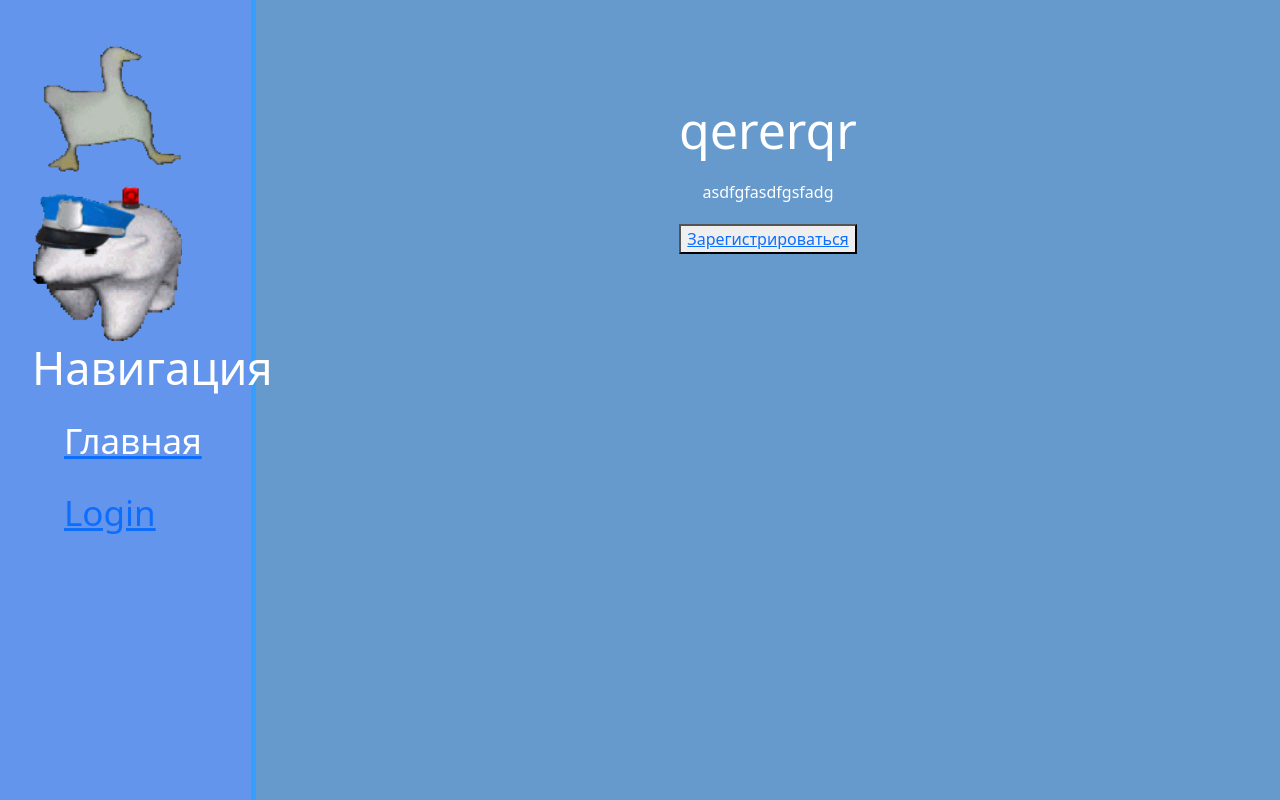
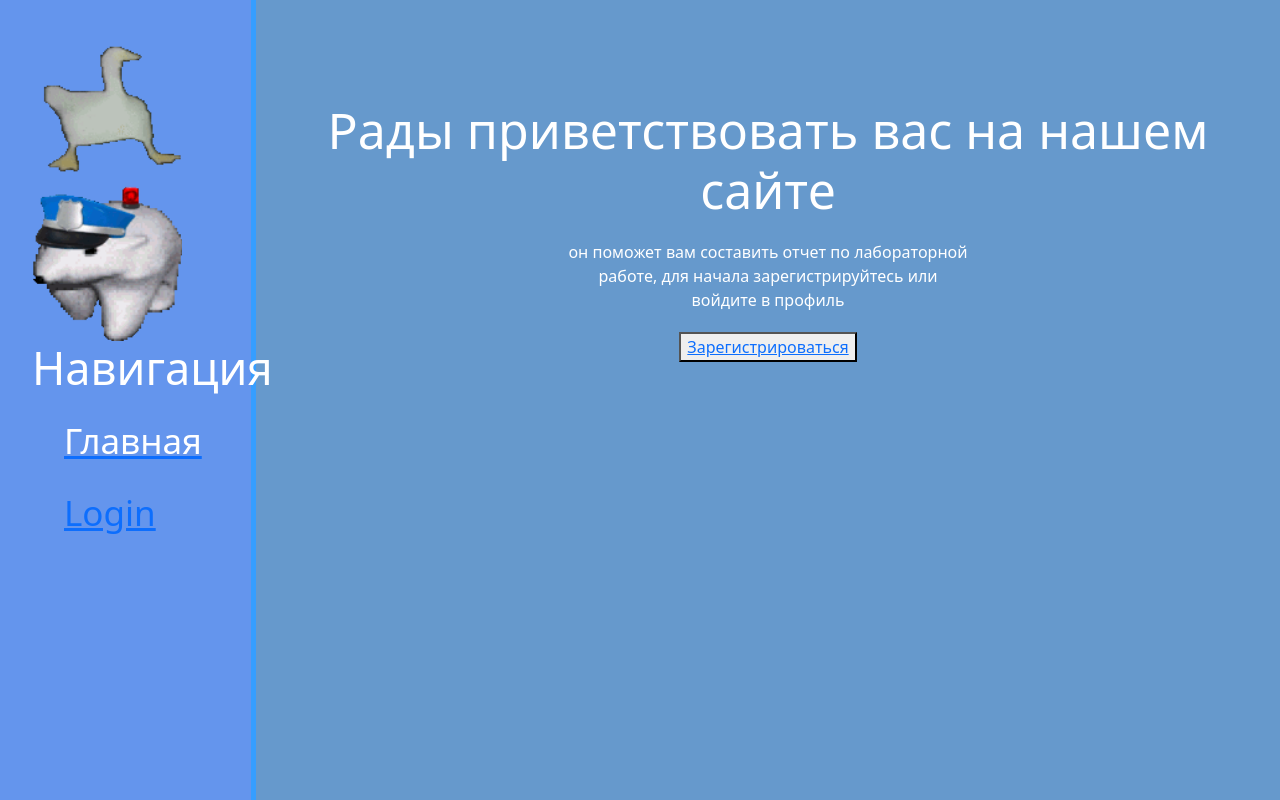
Before and after one commit to 21xxone/Kursa4, a Django app: page / in a window 1280 px wide. Run offline with Django 4.2, Linux system fonts and the light colour scheme; some libraries are stand-ins or nearby versions.

Commit message:
Update home.html

```diff
--- a/lab_generation/testapp/templates/testapp/home.html
+++ b/lab_generation/testapp/templates/testapp/home.html
@@ -2,8 +2,8 @@
 
 {% block content %}
 <div class="features">
-    <h1>qererqr</h1>
-    <p>asdfgfasdfgsfadg</p>
+    <h1>Рады приветствовать вас на нашем сайте</h1>
+    <p>он поможет вам составить отчет по лабораторной работе, для начала зарегистрируйтесь или войдите в профиль</p>
     <a href="{% url 'register' %}"><button type="submit">Зарегистрироваться</a>
 </div>
 {% endblock %}
```
